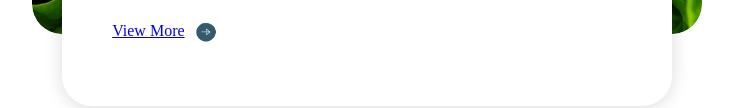
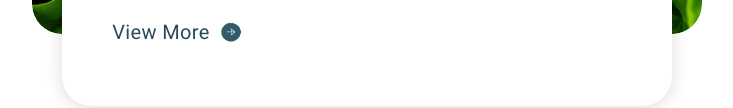
Before and after one commit to GodsWarior/web-programming-course-project, a plain HTML site: page index.html in a window 1280 px wide. Shown: the part 11688-11796 px from the top of the page, without its empty margins (275-1008 px from the left). Drawn offline with nearby package versions, Linux system fonts and the light colour scheme; files whose address does not match are found by name.

Commit message:
-fix ninth-block css fix adaptivity

```diff
--- a/css/styles.css
+++ b/css/styles.css
@@ -1563,7 +1563,16 @@ label{
   padding: 0.61225rem 23.875rem 0.63775rem 0rem;
 }
 
-
+.ninth-block .view-more-block a{
+  text-decoration: none;
+  color: #274C5B;
+  font-family: Roboto;
+  font-size: 1.25rem;
+  font-style: normal;
+  font-weight: 400;
+  line-height: 1.75rem;
+  letter-spacing: 0.0225rem;
+}
 
 .ninth-block .view-more-block a:hover
 {
```
